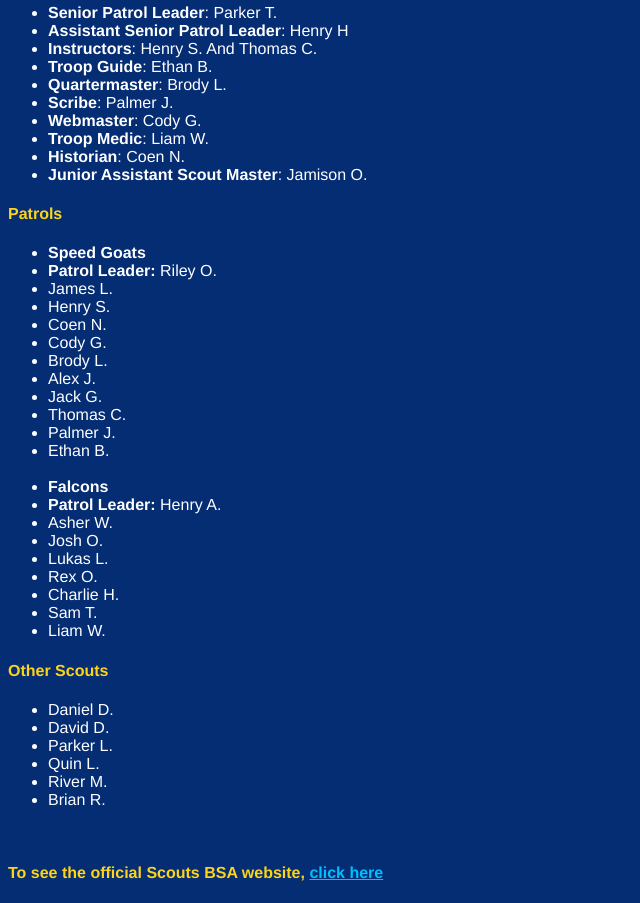
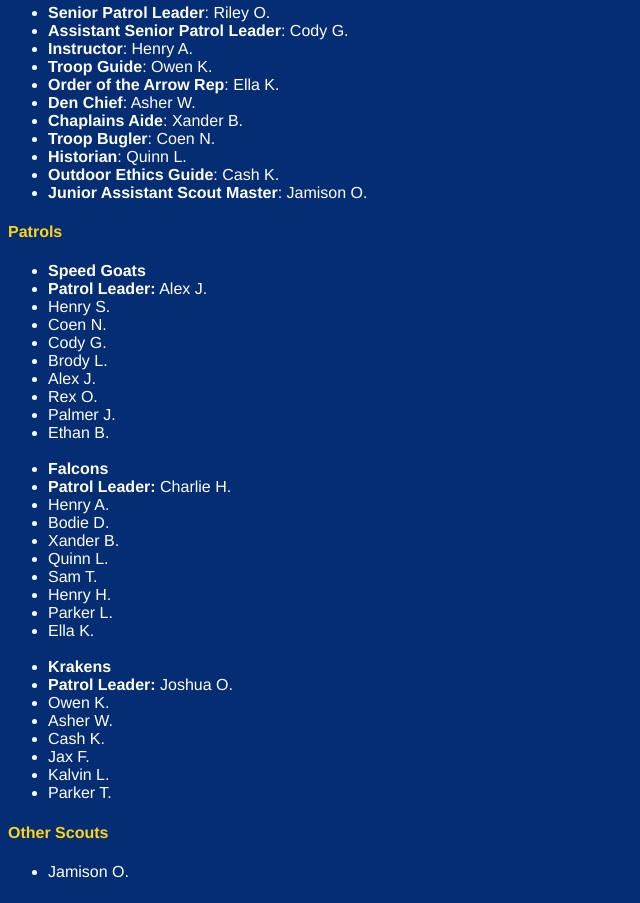
Before and after one commit to cyberdog03/troop72, a plain HTML site: page index.html in a window 1280 px wide. Shown: the part 1490-2393 px from the top of the page, without its empty margins (0-640 px from the left). Drawn offline with Linux system fonts and the light colour scheme.

Commit message:
Update index.html
Updated Scouts names, patrols, and leadership jobs.  Also updated Sunday merit badge councils to say in the winter.

```diff
--- a/index.html
+++ b/index.html
@@ -74,7 +74,7 @@ h2 {
      and scout leadership roles are shown further down the page.
      Every meeting is fun and the Scouts are very nice. We meet every
      Tuesday from 6 to 7 PM and we have many campouts throughout the year.
-     We also do a merit badge council every Sunday from 1 - 4 PM for those looking to complete their Eagle Scout required merit badges.
+     In the winter, we also do a merit badge council on Sundays from 1 - 4 PM for those looking to complete their Eagle Scout required merit badges.
      If you are interested in joining our Troop,
      please contact Eric Armentrout (413) 360-6792.</p>
 
@@ -118,53 +118,58 @@ h2 {
   <h4>Scout Leaders</h4>
 
   <ul>
-    <li><b>Senior Patrol Leader</b>: Parker T.</li>
-    <li><b>Assistant Senior Patrol Leader</b>: Henry H</li>
-    <li><b>Instructors</b>: Henry S. And Thomas C.</li>
-    <li><b>Troop Guide</b>: Ethan B.</li>
-    <li><b>Quartermaster</b>: Brody L.</li>
-    <li><b>Scribe</b>: Palmer J.</li>
-    <li><b>Webmaster</b>: Cody G.</li>
-    <li><b>Troop Medic</b>: Liam W.</li>
-    <li><b>Historian</b>: Coen N.</li>
+    <li><b>Senior Patrol Leader</b>: Riley O.</li>
+    <li><b>Assistant Senior Patrol Leader</b>: Cody G.</li>
+    <li><b>Instructor</b>: Henry A.</li>
+    <li><b>Troop Guide</b>: Owen K.</li>
+    <li><b>Order of the Arrow Rep</b>: Ella K.</li>
+    <li><b>Den Chief</b>: Asher W.</li>
+    <li><b>Chaplains Aide</b>: Xander B.</li>
+    <li><b>Troop Bugler</b>: Coen N.</li>
+    <li><b>Historian</b>: Quinn L.</li>
+    <li><b>Outdoor Ethics Guide</b>: Cash K.</li>
     <li><b>Junior Assistant Scout Master</b>: Jamison O.</li>
   </ul>
 
   <h4>Patrols</h4>
   <ul>
     <li><b>Speed Goats</b>
-    <li><b>Patrol Leader:</b> Riley O.</li>
-    <li>James L.</li>
+    <li><b>Patrol Leader:</b> Alex J.</li>
     <li>Henry S.</li>
     <li>Coen N.</li>
     <li>Cody G.</li>
     <li>Brody L.</li>
     <li>Alex J.</li>
-    <li>Jack G.</li>
-    <li>Thomas C.</li>
+    <li>Rex O.</li>
     <li>Palmer J.</li>
     <li>Ethan B.</li>
     <br>
     <li><b>Falcons</b></li>
-    <li><b>Patrol Leader:</b> Henry A.</li>
+    <li><b>Patrol Leader:</b> Charlie H.</li>
+    <li>Henry A.</li>
+    <li>Bodie D.</li>
+    <li>Xander B.</li>
+    <li>Quinn L.</li>
+    <li>Sam T.</li>
+    <li>Henry H.</li>
+    <li>Parker L.</li>
+    <li>Ella K.</li>
+    <br>
+    <li><b>Krakens</b></li>
+    <li><b>Patrol Leader:</b> Joshua O.</li>
+    <li>Owen K.</li>
     <li>Asher W.</li>
-    <li>Josh O.</li>
-    <li>Lukas L.</li>
-    <li>Rex O.</li>
-    <li>Charlie H.</li>
-    <li>Sam T.</li>
-    <li>Liam W.</li>
+    <li>Cash K.</li>
+    <li>Jax F.</li>
+    <li>Kalvin L.</li>
+    <li>Parker T.</li>
   </ul>
 
   <h4>Other Scouts</h4>
 
   <ul>
-    <li>Daniel D.</li>
-    <li>David D.</li>
-    <li>Parker L.</li>
-    <li>Quin L.</li>
-    <li>River M.</li>
-    <li>Brian R.</li>
+    <li>Jamison O.</li>
+
   </ul>
 
   <br>
```
